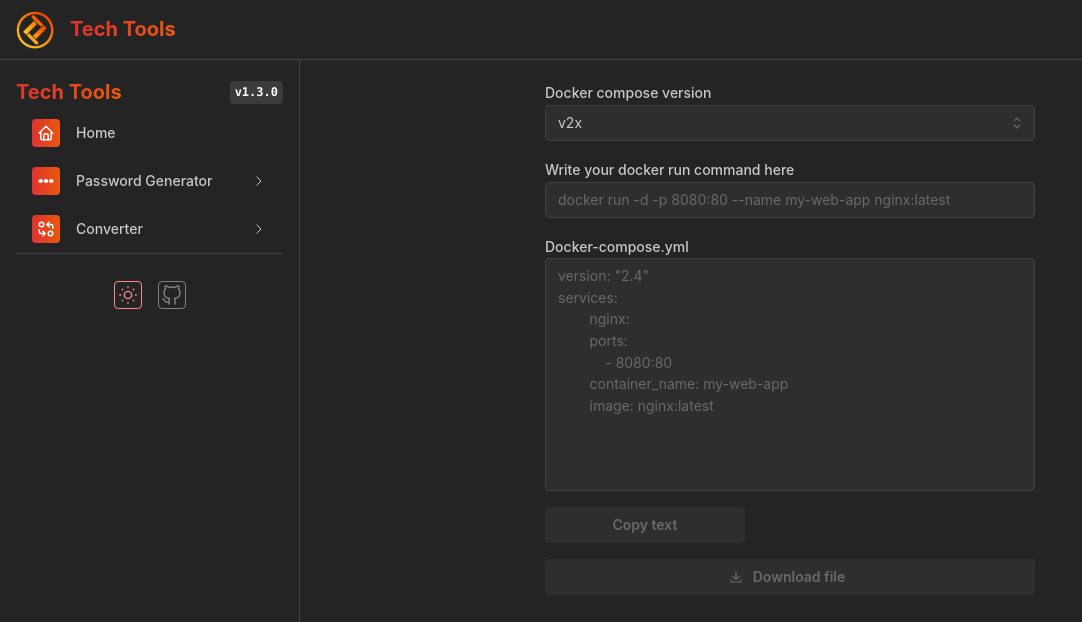
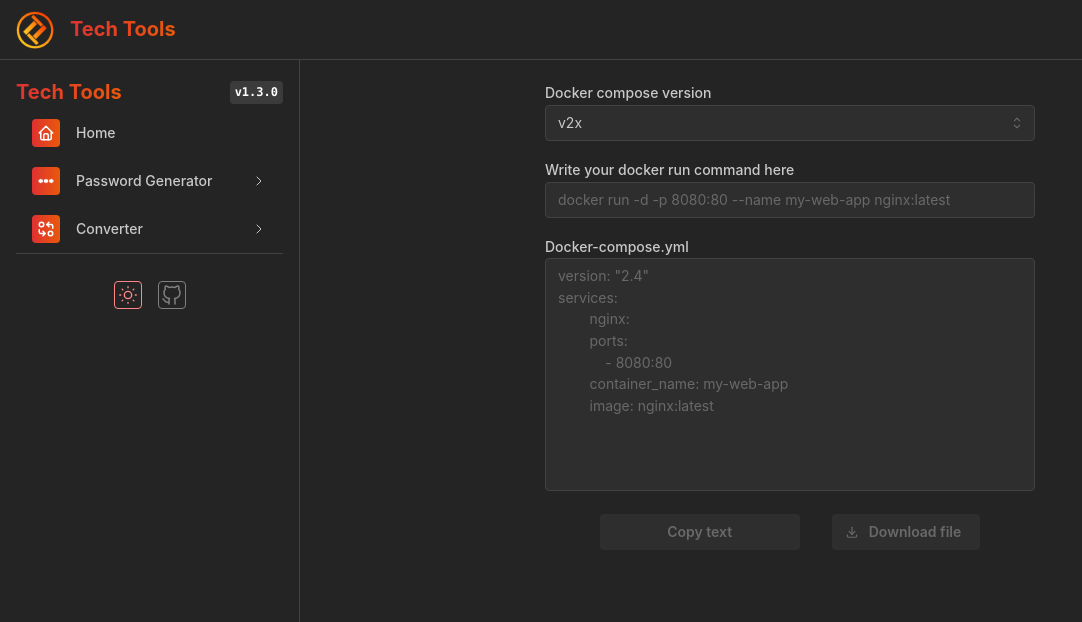
Before and after one commit to Akashic101/tech-tools, a Next.js app: page /docker-run-converter in a window 1280 px wide. Shown: the top 622 px of the page, without its empty margins (0-1082 px from the left). Built offline with nearby package versions, Linux system fonts and the light colour scheme.

Commit message:
Inline buttons

```diff
--- a/app/docker-run-converter/page.tsx
+++ b/app/docker-run-converter/page.tsx
@@ -1,6 +1,15 @@
 'use client';
 
-import { Button, Center, CopyButton, Select, Stack, Textarea, TextInput } from '@mantine/core';
+import {
+	Button,
+	Center,
+	CopyButton,
+	Flex,
+	Select,
+	Stack,
+	Textarea,
+	TextInput,
+} from '@mantine/core';
 import { IconDownload } from '@tabler/icons-react';
 const composerize = require('composerize');
 import { useEffect, useState } from 'react';
@@ -87,6 +96,7 @@ services:
 					autosize
 					minRows={10}
 				/>
+				<Flex mih={50} gap="xl" justify="center" align="center" direction="row" wrap="wrap">
 					<CopyButton value={dockerComposeText || ''}>
 						{({ copied, copy }) => (
 							<Button
@@ -109,6 +119,7 @@ services:
 					>
 						Download file
 					</Button>
+				</Flex>
 			</Stack>
 		</Center>
 	);
```
Also changed, not shown: 1 other file (tests, documents, lock files or other folders). Lines whose indentation alone changed are shown as unchanged.
